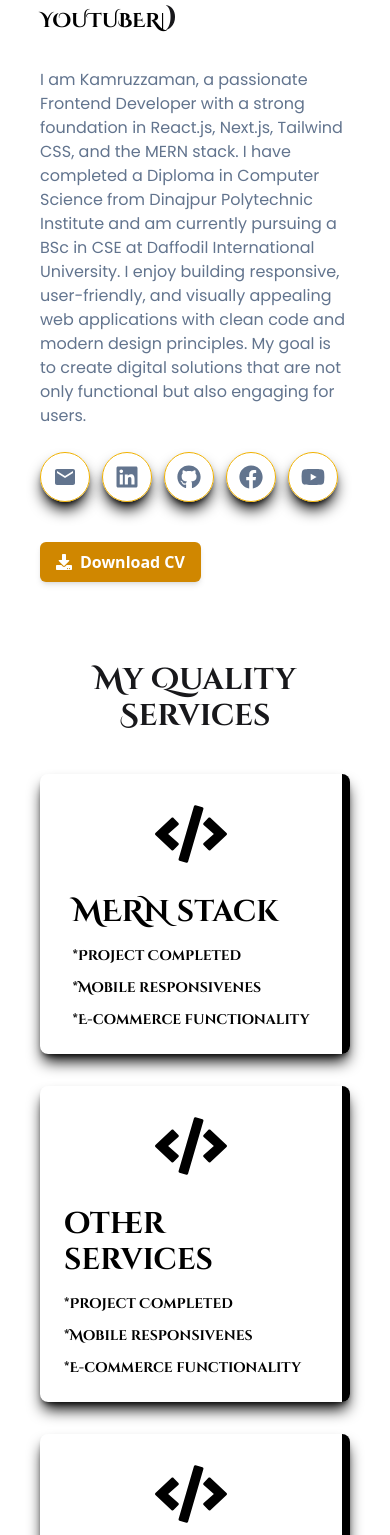
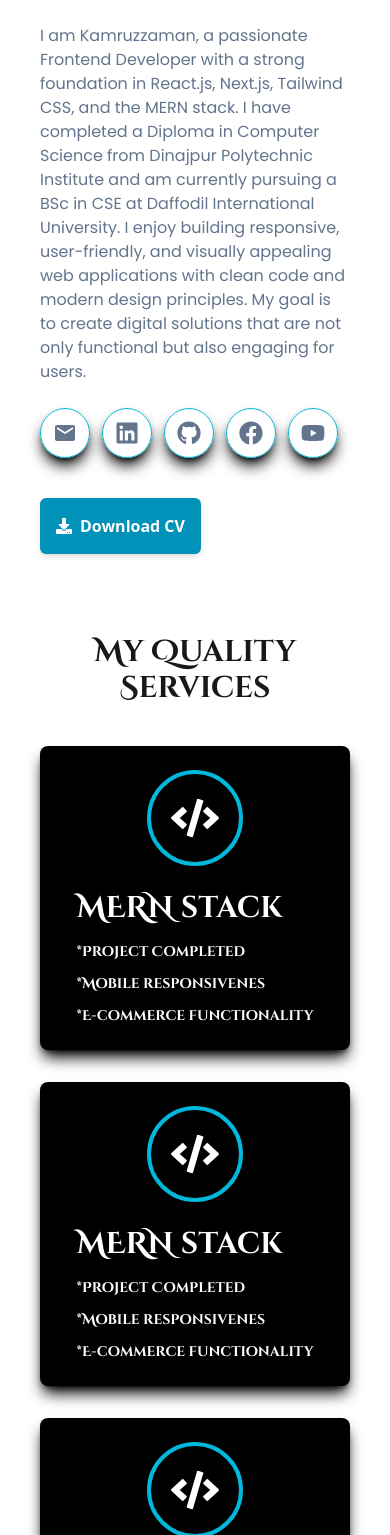
Before and after one commit to kamruzzaman1234/my-portfolio, a Next.js app: page /about in a window 390 px wide. Shown: the part 465-2000 px from the top of the page. Built offline with nearby package versions, Linux system fonts and the light colour scheme.

Commit message:
added code

```diff
--- a/app/contact/page.js
+++ b/app/contact/page.js
@@ -6,7 +6,7 @@ import ContactArea from "@/components/ContactArea/Contact";
 
 const Contact = ()=>{
     return(
-        <div className="pt-30 pb-20">
+        <div className="pt-30 pb-20 bg-slate-950">
             <ContactArea></ContactArea>
         </div>
     )
--- a/components/About/AboutDetails/AboutDetails.jsx
+++ b/components/About/AboutDetails/AboutDetails.jsx
@@ -41,9 +41,9 @@ const AboutDetails = ()=>{
                 <div className="w-full lg:w-1/2">
                     <div className="flex flex-col gap-6">
                         <div className="">
-                            <h2 className={`${cinzel_decorative.className} text-3xl
+                            <h2 className={`${cinzel_decorative.className} text-2xl
                             uppercase  font-bold mb-8`}>md kamruzzaman (<span className="text-sm">
-                                 <TypeAnimation
+                                 <TypeAnimation className="text-cyan-600"
                                       sequence={[
 
                                              'Frontend Developer',
@@ -57,7 +57,7 @@ const AboutDetails = ()=>{
                                         ]}
                                          wrapper="span"
                                          speed={50}
-                                        style={{ fontSize: '20px', color:'black', display: 'inline-block' }}
+                                        style={{ fontSize: '14px', fontWeight:"bold", display: 'inline-block' }}
                                         repeat={Infinity}
                                     />
                             </span>) </h2>
@@ -72,33 +72,33 @@ const AboutDetails = ()=>{
                         </div>
                         <div>
                              <ul className="flex gap-3 items-center flex-row lg:flex-row ">
-                                <li className="p-3 transition-all delay-150 shadow-lg shadow-black duration-300 border-1 border-yellow-500 ease-in-out rounded-full hover:bg-slate-800">
+                                <li className="p-3 transition-all delay-150 shadow-lg shadow-black duration-300 border-1 border-cyan-500 ease-in-out rounded-full hover:bg-slate-800">
                                 <Link href="" className=" bg-slate-950">
                                  <MdEmail className="text-2xl
                                 transition-all delay-150 duration-300 ease-in-out hover:text-4xl
                                  text-slate-500 hover:text-white"/> </Link> </li>
 
-                                 <li className="p-3 transition-all delay-150 shadow-lg shadow-black duration-300 border-1 border-yellow-500 ease-in-out rounded-full hover:bg-slate-800">
+                                 <li className="p-3 transition-all delay-150 shadow-lg shadow-black duration-300 border-1 border-cyan-500 ease-in-out rounded-full hover:bg-slate-800">
                                 <Link href="" className=" bg-slate-950">
                                  <FaLinkedin className="text-2xl
                                 transition-all delay-150 duration-300 ease-in-out hover:text-4xl
                                  text-slate-500 hover:text-white"/> </Link> </li>
 
-                                 <li className="p-3 transition-all delay-150 shadow-lg shadow-black duration-300 border-1 border-yellow-500 ease-in-out rounded-full hover:bg-slate-800">
+                                 <li className="p-3 transition-all delay-150 shadow-lg shadow-black duration-300 border-1 border-cyan-500 ease-in-out rounded-full hover:bg-slate-800">
                                 <Link href="" className=" bg-slate-950">
                                  <FaGithub className="text-2xl
                                 transition-all delay-150 duration-300 ease-in-out hover:text-4xl
                                  text-slate-500 hover:text-white"/> </Link> </li>
 
 
-                                 <li className="p-3 transition-all delay-150 shadow-lg shadow-black duration-300 border-1 border-yellow-500 ease-in-out rounded-full hover:bg-slate-800">
+                                 <li className="p-3 transition-all delay-150 shadow-lg shadow-black duration-300 border-1 border-cyan-500 ease-in-out rounded-full hover:bg-slate-800">
                                 <Link href="" className=" bg-slate-950">
                                  <FaFacebook className="text-2xl
                                 transition-all delay-150 duration-300 ease-in-out hover:text-4xl
                                  text-slate-500 hover:text-white"/> </Link> </li>
 
 
-                                 <li className="p-3 transition-all delay-150 shadow-lg shadow-black duration-300 border-1 border-yellow-500 ease-in-out rounded-full hover:bg-slate-800">
+                                 <li className="p-3 transition-all delay-150 shadow-lg shadow-black duration-300 border-1 border-cyan-500 ease-in-out rounded-full hover:bg-slate-800">
                                 <Link href="" className=" bg-slate-950">
                                  <FaYoutube className="text-2xl
                                 transition-all delay-150 duration-300 ease-in-out hover:text-4xl
@@ -117,8 +117,8 @@ const AboutDetails = ()=>{
                                                <a
                                           href="/update_resume.pdf"
                                           download="Kamruzzaman_CV.pdf"
-                                          className="inline-flex items-center gap-2  px-4 py-2 rounded-md shadow-md
-                                                     bg-yellow-600 text-white font-semibold transition-transform
+                                          className="inline-flex items-center gap-2  px-4 py-4 rounded-md shadow-md
+                                                     bg-cyan-600 text-white font-semibold transition-transform
                                                      transform hover:-translate-y-1 active:translate-y-0"
                                           aria-label="Download CV"
                                         >
--- a/components/About/AboutService/AboutService.jsx
+++ b/components/About/AboutService/AboutService.jsx
@@ -24,65 +24,64 @@ const AboutService = ()=>{
                 </div>
 
                 <div className="grid grid-cols-1 md:grid-cols-2 gap-8 lg:grid-cols-3">
-                    <div className="border-r-8 border-black rounded-lg
-                     shadow-lg p-6 shadow-black flex flex-col gap-6 items-center">
-                        <div>
-                            <FaCode  className="text-7xl text-black"/>
+                    <div className="rounded-lg
+                      p-6 bg-black  transition-all shadow-lg shadow-black
+                         ease-in-out duration-300 delay-150 hover:bg-cyan-800  flex flex-col gap-6 items-center">
+                        <div className="p-5 border-4 border-cyan-500  rounded-full">
+                            <FaCode  className="text-5xl text-white"/>
                         </div>
                         <div>
                             <h3 className={`${cinzel_decorative.className} text-3xl
-                            font-semibold text-black mb-4`}>MERN stack</h3>
+                            font-semibold text-white mb-4`}>MERN stack</h3>
                             <ul className="space-y-3" >
                                 <li className={`${cinzel_decorative.className}
-                                text-sm text-black font-bold`}>*Project Completed</li>
+                                text-sm text-white font-bold`}>*Project Completed</li>
                                 <li className={`${cinzel_decorative.className}
-                                text-sm text-black font-bold`}>*Mobile responsivenes</li>
+                                text-sm text-white font-bold`}>*Mobile responsivenes</li>
                                 <li className={`${cinzel_decorative.className}
-                                text-sm text-black font-bold`}>*E-commerce functionality</li>
+                                text-sm text-white font-bold`}>*E-commerce functionality</li>
                             </ul>
                         </div>
                     </div>
-                    <div className="border-r-8 border-black rounded-lg
-                     shadow-lg p-6 shadow-black flex flex-col gap-6 items-center">
-                        <div>
-                            <FaCode  className="text-7xl text-black"/>
+                    <div className="rounded-lg
+                      p-6 bg-black  transition-all shadow-lg shadow-black
+                         ease-in-out duration-300 delay-150 hover:bg-cyan-800  flex flex-col gap-6 items-center">
+                        <div className="p-5 border-4 border-cyan-500  rounded-full">
+                            <FaCode  className="text-5xl text-white"/>
                         </div>
                         <div>
                             <h3 className={`${cinzel_decorative.className} text-3xl
-                            font-semibold text-black mb-4`}>other services</h3>
+                            font-semibold text-white mb-4`}>MERN stack</h3>
                             <ul className="space-y-3" >
                                 <li className={`${cinzel_decorative.className}
-                                text-sm text-black font-bold`}>*Project Completed</li>
+                                text-sm text-white font-bold`}>*Project Completed</li>
                                 <li className={`${cinzel_decorative.className}
-                                text-sm text-black font-bold`}>*Mobile responsivenes</li>
+                                text-sm text-white font-bold`}>*Mobile responsivenes</li>
                                 <li className={`${cinzel_decorative.className}
-                                text-sm text-black font-bold`}>*E-commerce functionality</li>
+                                text-sm text-white font-bold`}>*E-commerce functionality</li>
                             </ul>
                         </div>
                     </div>
 
-                    <div className="border-r-8 border-black rounded-lg
-                     shadow-lg p-6 shadow-black flex flex-col gap-6 items-center">
-                        <div>
-                            <FaCode  className="text-7xl text-black"/>
+                    <div className="rounded-lg
+                      p-6 bg-black  transition-all shadow-lg shadow-black
+                         ease-in-out duration-300 delay-150 hover:bg-cyan-800  flex flex-col gap-6 items-center">
+                        <div className="p-5 border-4 border-cyan-500  rounded-full">
+                            <FaCode  className="text-5xl text-white"/>
                         </div>
                         <div>
                             <h3 className={`${cinzel_decorative.className} text-3xl
-                            font-semibold text-black mb-4`}>Web design</h3>
+                            font-semibold text-white mb-4`}>MERN stack</h3>
                             <ul className="space-y-3" >
                                 <li className={`${cinzel_decorative.className}
-                                text-sm text-black font-bold`}>*Project Completed</li>
+                                text-sm text-white font-bold`}>*Project Completed</li>
                                 <li className={`${cinzel_decorative.className}
-                                text-sm text-black font-bold`}>*Mobile responsivenes</li>
+                                text-sm text-white font-bold`}>*Mobile responsivenes</li>
                                 <li className={`${cinzel_decorative.className}
-                                text-sm text-black font-bold`}>*E-commerce functionality</li>
+                                text-sm text-white font-bold`}>*E-commerce functionality</li>
                             </ul>
                         </div>
                     </div>
-
-
-
-
                 </div>
             </div>
         </div>
--- a/components/About/Experience/Experience.jsx
+++ b/components/About/Experience/Experience.jsx
@@ -16,19 +16,19 @@ const Experience  =()=>{
                     <h2 className={`${cinzel_decorative.className} text-3xl font-semibold text-center`}>My Experience</h2>
                 </div>
                 <div className="grid grid-cols-1 lg:grid-cols-3 gap-6">
-                    <div className="space-y-3 shadow-lg p-6 shadow-gray-200">
+                    <div className="space-y-3 shadow-lg p-6 border-b-4 border-cyan-500">
                         <h4 className={`${cinzel_decorative.className} text-lg `}>2021 - 2022</h4>
-                        <h2 className={`${cinzel_decorative.className} text-2xl font-semibold`}>Website designer</h2>
+                        <h2 className={`${cinzel_decorative.className} text-2xl text-cyan-800 font-semibold`}>Website designer</h2>
                         <h4 className={`${cinzel_decorative.className} text-lg  `}>European It</h4>
                     </div>
-                    <div className="space-y-3 shadow-lg p-6 shadow-gray-200">
+                    <div className="space-y-3 shadow-lg p-6 border-b-4 border-cyan-500">
                         <h4 className={`${cinzel_decorative.className} text-lg `}>2022 - 2024</h4>
-                        <h2 className={`${cinzel_decorative.className} text-2xl font-semibold`}>MERN STACK</h2>
+                        <h2 className={`${cinzel_decorative.className} text-2xl text-cyan-800 font-semibold`}>MERN STACK</h2>
                         <h4 className={`${cinzel_decorative.className} text-lg  `}>Programming Hero</h4>
                     </div>
-                    <div className="space-y-3 shadow-lg p-6 shadow-gray-200">
+                    <div className="space-y-3 shadow-lg p-6 border-b-4 border-cyan-500">
                         <h4 className={`${cinzel_decorative.className} text-lg `}>2024 - 2025</h4>
-                        <h2 className={`${cinzel_decorative.className} text-2xl font-semibold`}>webflow Designer & Developer</h2>
+                        <h2 className={`${cinzel_decorative.className} text-2xl text-cyan-800 font-semibold`}>webflow Designer & Developer</h2>
                         <h4 className={`${cinzel_decorative.className} text-lg  `}>Softvence</h4>
                     </div>
                 </div>
```
Also changed, not shown: components/About/Education/Education.jsx (+4 -4 lines), components/ContactArea/Contact.jsx (+34 -23 lines).
